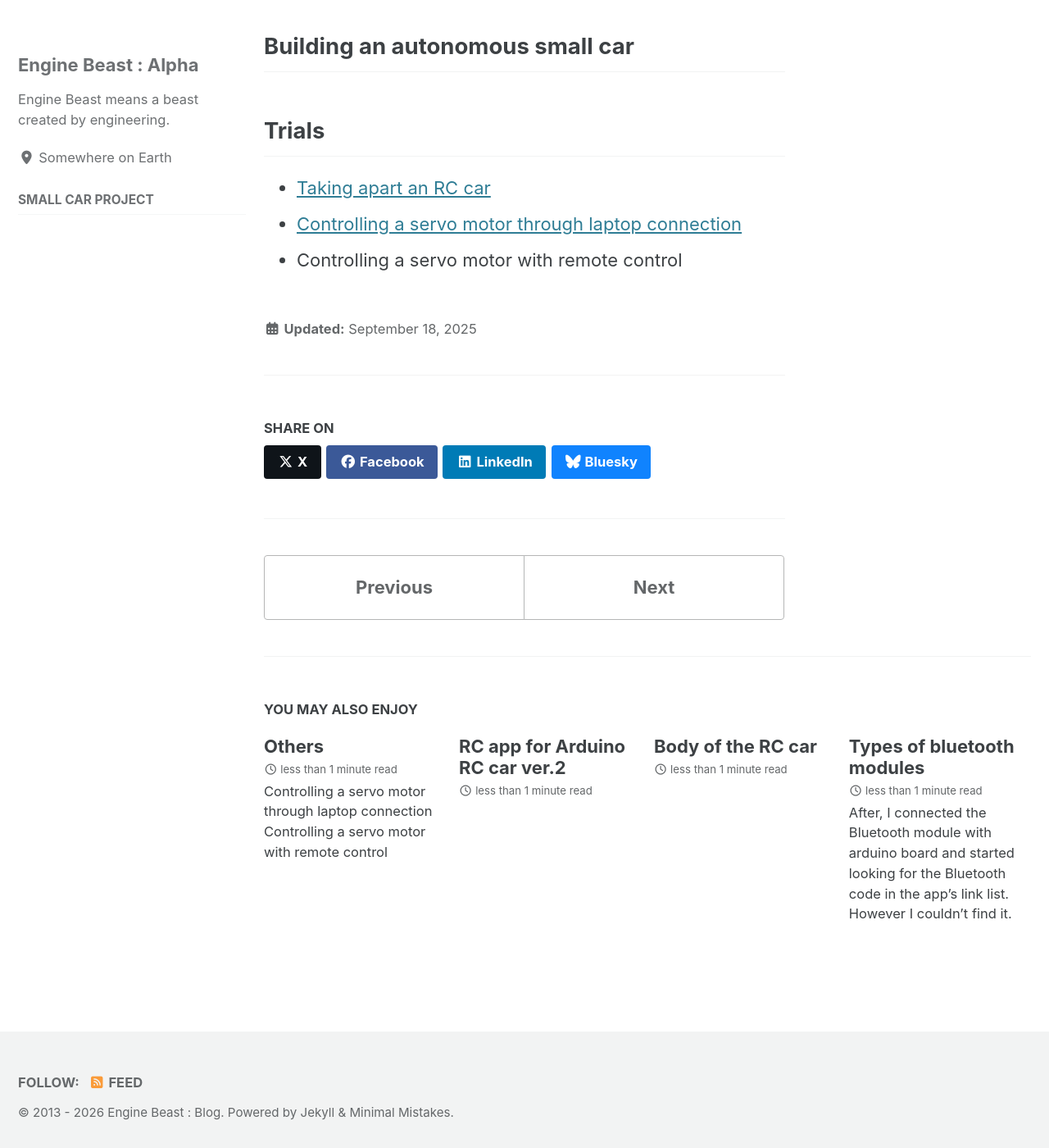
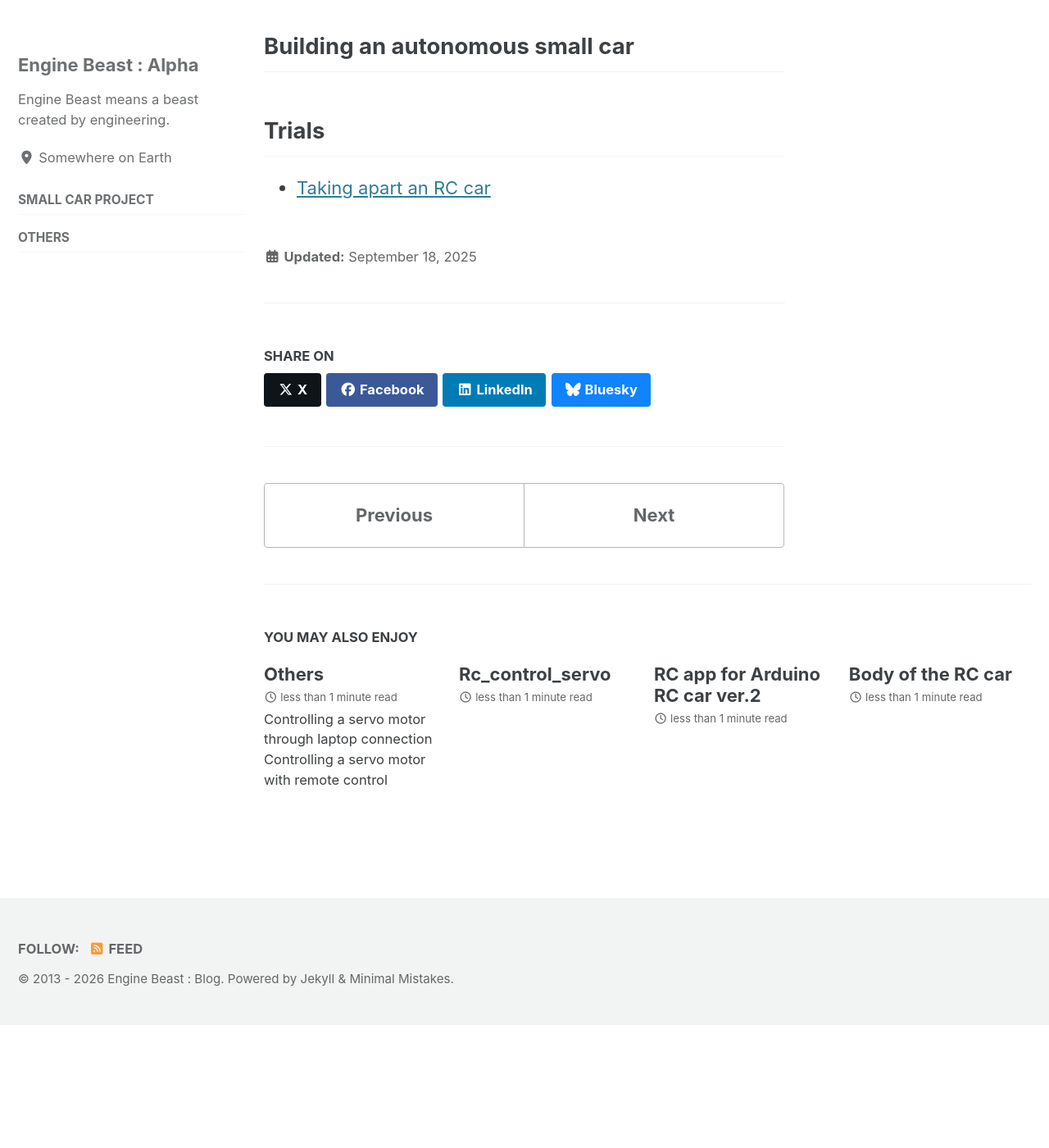
Before and after one commit to enginebeast/enginebeast.github.io, a Jekyll site: the page built from _posts/2025-09-18-smallcar.md, in a window 1280 px wide and 1400 px high, scrolled down 773 px. Shown: the whole window at 82% size. Built offline with Jekyll 4.4.1, drawn with Linux system fonts in a browser that asks for light colours; cached includes are drawn as plain includes; after the commit the page ends 2023 px from its top, so only the background shows below that.

Commit message:
add category

```diff
--- a/_config.yml
+++ b/_config.yml
@@ -288,6 +288,9 @@ whitelist:
 smallcar_archive:
   type: liquid
   path: /smallcar/
+others_archive:
+  type: liquid
+  path: /others/
 
 # https://github.com/jekyll/jekyll-archives
 # jekyll-archives:
--- a/_data/navigation.yml
+++ b/_data/navigation.yml
@@ -8,3 +8,6 @@ docs:
   - title: Small car project
     url: /smallcar/
     category_name: smallcar
+  - title: others
+    url: /others/
+    category_name: others
--- a/_posts/2025-09-18-smallcar.md
+++ b/_posts/2025-09-18-smallcar.md
@@ -18,5 +18,3 @@ Actually, my original goal was to create the autonomous mini forklift to be appl
 ## Trials
 
 - [Taking apart an RC car](https://enginebeast.github.io/smallcar/apart_rccar/)
-- [Controlling a servo motor through laptop connection](https://enginebeast.github.io/2025-09-18-laptop_control_servo/)
-- Controlling a servo motor with remote control
```
Also changed, not shown: _posts/2026-04-23-RC_control_servo.md (added).
